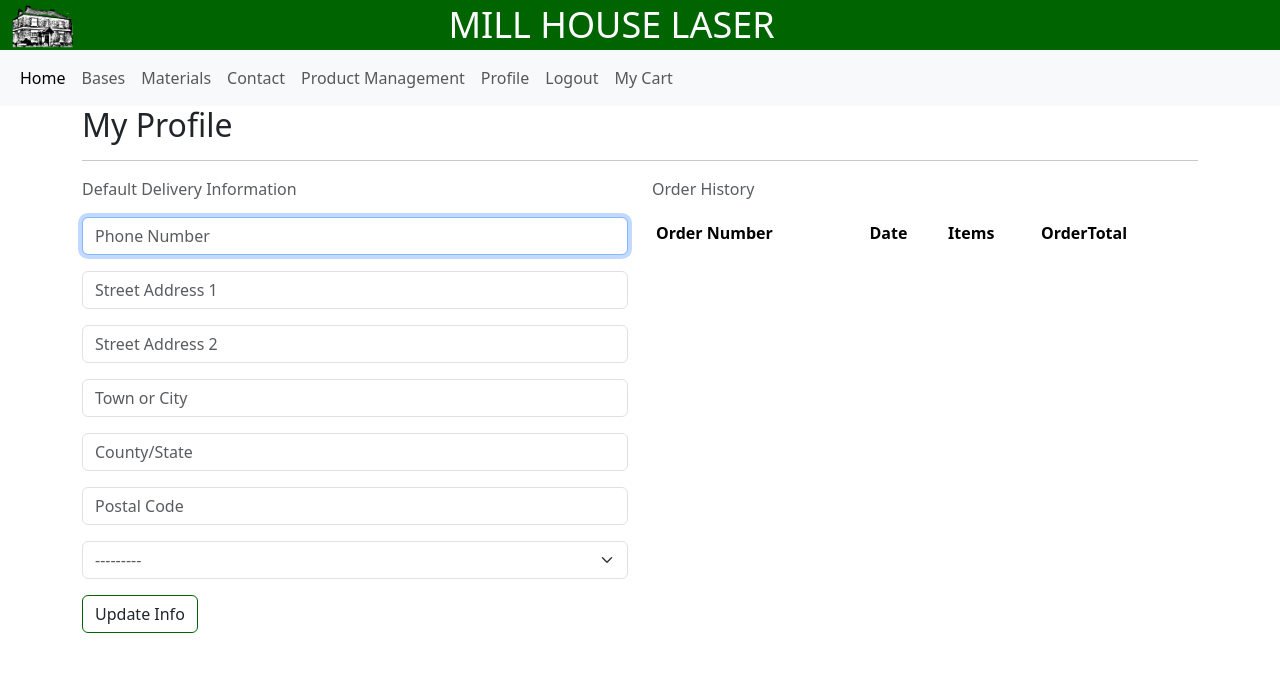
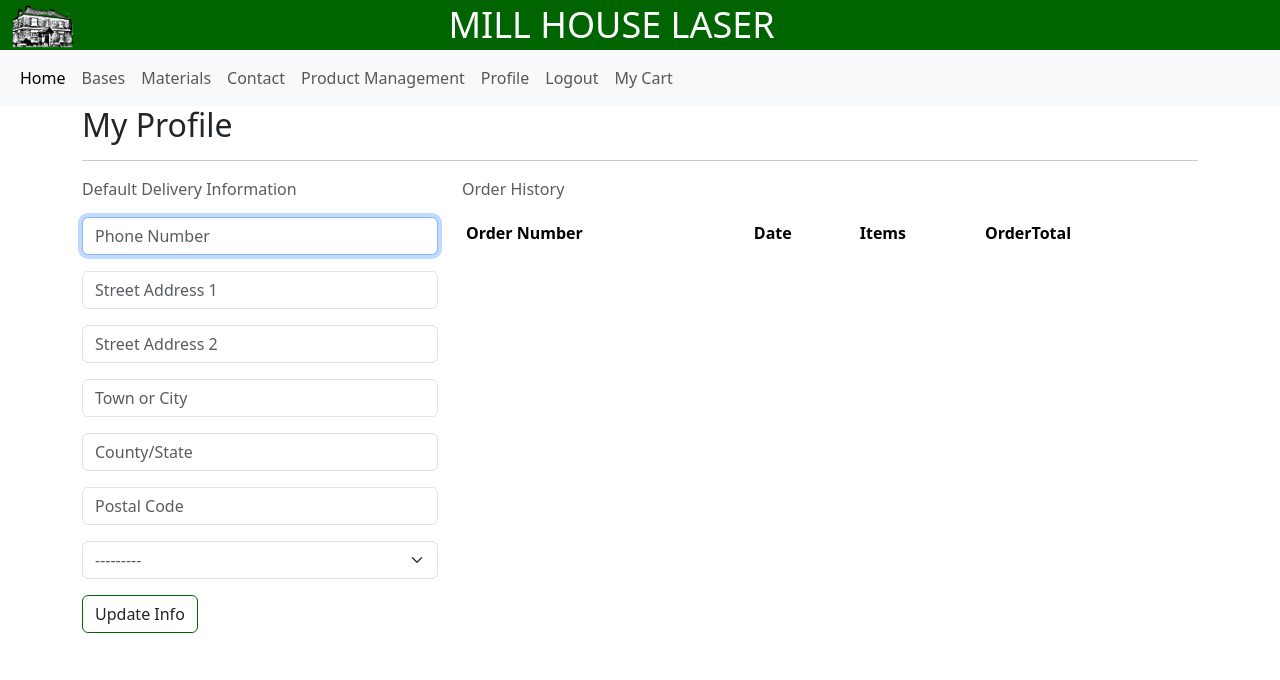
Before and after one commit to Jamzieeeee/laser_cutting_service, a Django app: page /profile/ in a window 1280 px wide. Shown: the top 680 px of the page. Run offline with Django 5.2, Linux system fonts and the light colour scheme; the visitor is signed in with stand-in values (Sample User, id 1); data comes from the database, SQL or seed files in the repository; data that the repository does not hold is empty; parts of the project's set-up code (start-up, migrations or seed data) failed here and were passed over; some libraries are stand-ins or nearby versions.

Commit message:
Add favicon, update profile styling

```diff
--- a/profiles/templates/profiles/profile.html
+++ b/profiles/templates/profiles/profile.html
@@ -15,7 +15,7 @@
             </div>
         </div>
         <div class="row">
-            <div class="col-12 col-lg-6">
+            <div class="col-12 col-lg-4 mb-5">
                 <p class="text-muted">Default Delivery Information</p>
                 <form class="mt-3" action="{% url 'profile' %}" method="POST" id="profile-update-form">
                     {% csrf_token %}
@@ -23,7 +23,7 @@
                     <button class="btn float-right">Update Info</button>
                 </form>
             </div>
-            <div class="col-12 col-lg-6">
+            <div class="col-12 col-lg-8">
                 <p class="text-muted">Order History</p>
                 <div class="order-history table-responsive">
                     <table class="table table-sm table-borderless">
--- a/templates/base.html
+++ b/templates/base.html
@@ -18,6 +18,7 @@
         rel="stylesheet" integrity="sha384-QWTKZyjpPEjISv5WaRU9OFeRpok6YctnYmDr5pNlyT2bRjXh0JMhjY6hW+ALEwIH"
         crossorigin="anonymous">
       <link rel="stylesheet" href="{% static 'css/base.css' %}">
+      <link rel="shortcut icon" type="image/png" href="{% static 'images/logo-no-text.png' %}">
     {% endblock %}
 
     {% block extra_css %}
@@ -29,6 +30,7 @@
         crossorigin="anonymous"></script>
       <script src="https://ajax.googleapis.com/ajax/libs/jquery/1.9.1/jquery.min.js"></script>
       <script src="https://js.stripe.com/basil/stripe.js"></script>
+
     {% endblock %}
 
     {% block extra_js %}
```
